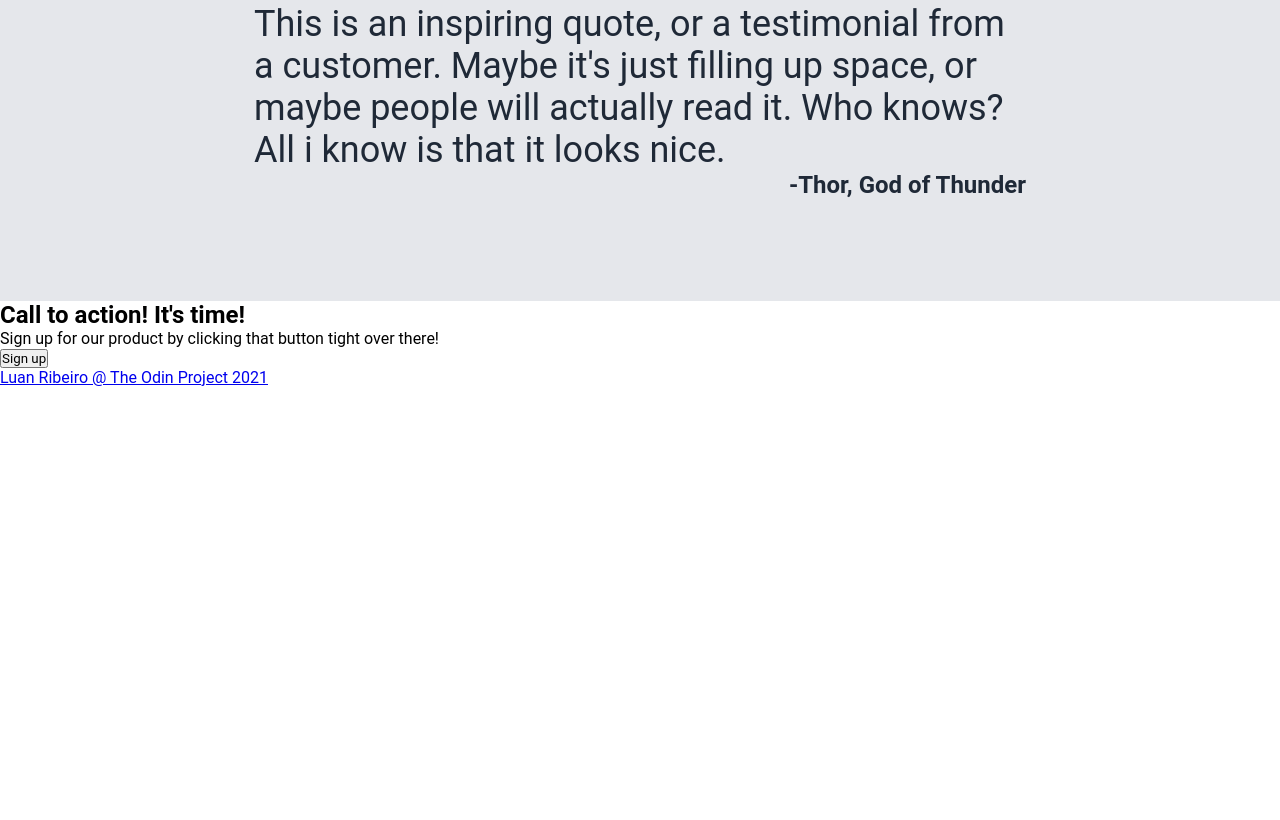
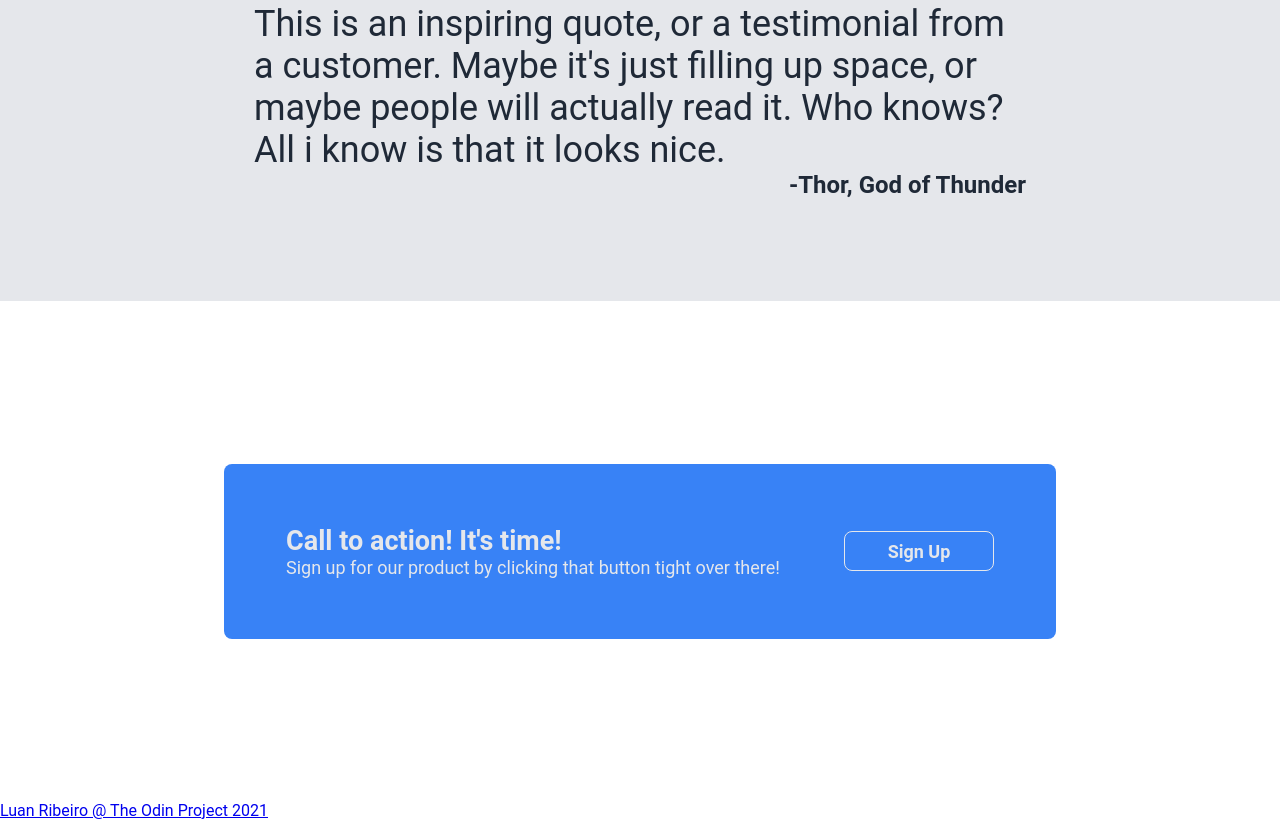
Before and after one commit to LuanRibeir/landing-page, a plain HTML site: page index.html in a window 1280 px wide. Shown: the part 1110-1930 px from the top of the page. Before the commit the page ends 1497 px from the top, so only its background shows below. Drawn offline with Linux system fonts and the light colour scheme.

Commit message:
Add banner style

```diff
--- a/css/style.css
+++ b/css/style.css
@@ -92,15 +92,19 @@ body {
     font-weight: 900;
 }
 
-.title-button {
+.title-button,
+.banner-button {
     background-color: #3882F6;
-    border-color: #3882F6;
     color: #E5E7EB;
     font-weight: 700;
     font-size: 18px;
     width: 150px;
     height: 40px;
     border-radius: 8px;
+}
+
+.title-button {
+    border: solid 1px #3882F6;
 }
 
 /* body */
@@ -186,3 +190,35 @@ body {
     font-size: 24px;
     font-weight: 700;
 }
+
+/* banner */
+
+.banner-container {
+    display: flex;
+    height: 500px;
+    justify-content: center;
+    align-items: center;
+}
+
+.banner {
+    background-color: #3882F6;
+    display: flex;
+    border-radius: 8px;
+    width: 65%;
+    height: 35%;
+    justify-content: space-around;
+    align-items: center;
+    padding: 30px;
+}
+
+.banner-text {
+    display: flex;
+    flex-direction: column;
+    justify-content: center;
+    color: #E5E7EB;
+    font-size: 18px;
+}
+
+.banner-button {
+    border: solid 1px #E5E7EB;
+}
--- a/index.html
+++ b/index.html
@@ -13,12 +13,12 @@
         <div class="header">
             <div class="header-top">
                 <div class="header-logo">
-                    <a href="#">Header Logo</a>
+                    <a href="https://bit.ly/3m6c9E0">Header Logo</a>
                 </div>
                 <div class="header-links">
-                    <a href="#">header link one</a>
-                    <a href="#">header link two</a>
-                    <a href="#">header link three</a>
+                    <a href="https://github.com/LuanRibeir/odin-recipes">header link one</a>
+                    <a href="https://github.com/LuanRibeir/odin-recipes">header link two</a>
+                    <a href="https://github.com/LuanRibeir/odin-recipes">header link three</a>
                 </div>
             </div>
 
@@ -72,16 +72,18 @@
 
         <div class="banner-container">
             <div class="banner">
-                <h2> Call to action! It's time!</h2>
+                <div class="banner-text">
+                    <h2> Call to action! It's time!</h2>
                 <p>Sign up for our product by clicking that button tight over there!</p>
-                <button class="banner-buttom">Sign up</button>
+                </div>
+                <button class="banner-button">Sign Up</button>
             </div>
         </div>
 
     </div>
 
     <div class="footer">
-        <a href="https://github.com/LuanRibeir/odin-recipes"> Luan Ribeiro @ The Odin Project 2021</a>
+        <a href="https://github.com/LuanRibeir/"> Luan Ribeiro @ The Odin Project 2021</a>
     </div>
 </body>
 </html>
```
